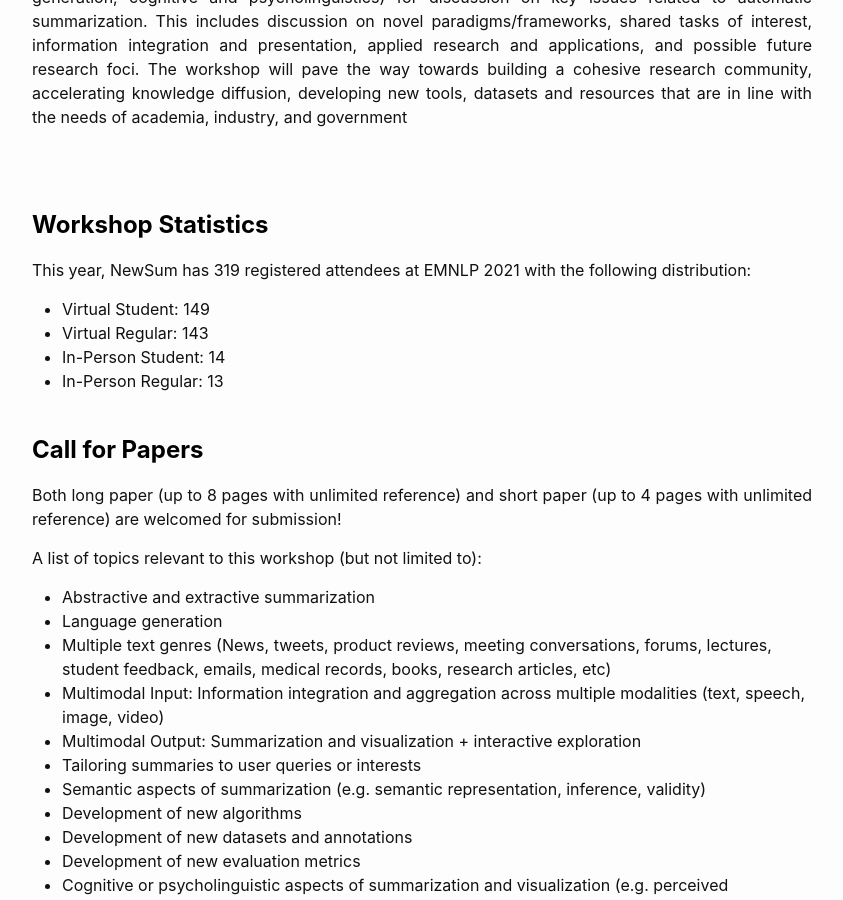
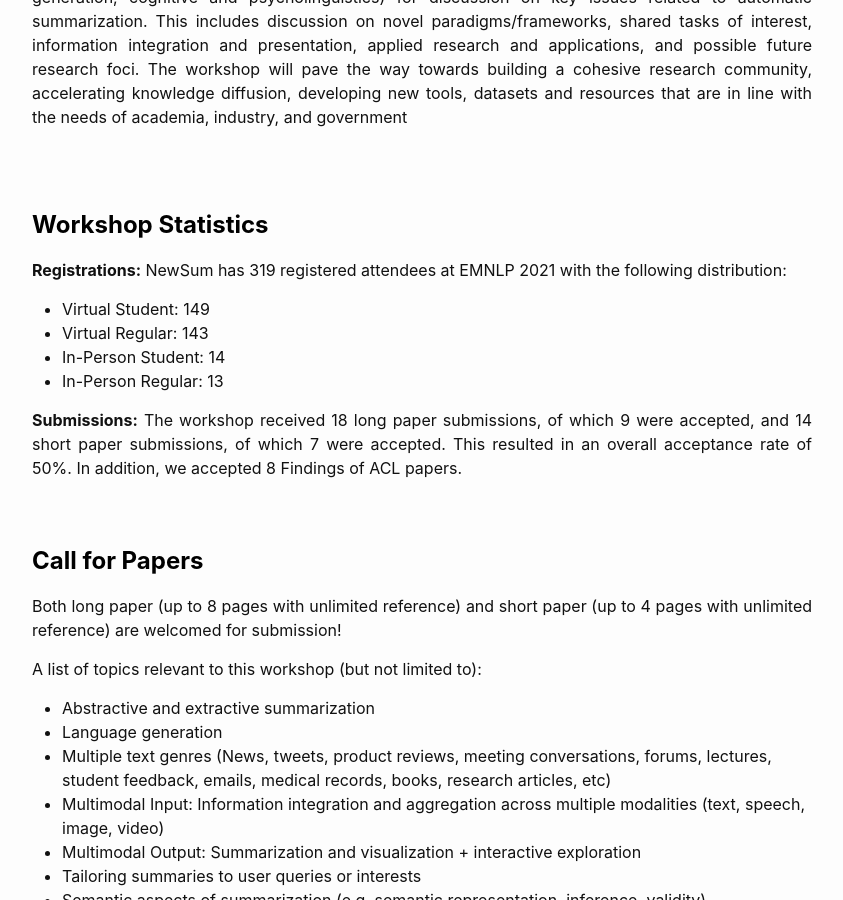
Before and after one commit to newsumm/newsumm.github.io, a Jekyll site: the page built from index.md, in a window 1280 px wide and 900 px high, scrolled down 997 px. Shown: the whole window, without its empty margins (218-1061 px from the left). Built offline with Jekyll 4.4.1, drawn with Linux system fonts in a browser that asks for light colours.

Commit message:
Update index.md

```diff
--- a/index.md
+++ b/index.md
@@ -36,12 +36,15 @@ The goal for this workshop is to provide a research forum for cross-fertilizatio
 
 <!-- Workshop Statistics -->
 <h2 class="blackpar_title" id="Workshop Statistics">Workshop Statistics</h2>
-This year, NewSum has 319 registered attendees at EMNLP 2021 with the following distribution:
+**Registrations:** NewSum has 319 registered attendees at EMNLP 2021 with the following distribution:
 
 - Virtual Student: 149
 - Virtual Regular: 143
 - In-Person Student: 14
 - In-Person Regular: 13
+
+**Submissions:**  The workshop received 18 long paper submissions, of which 9 were accepted, and 14 short paper submissions, of which 7 were accepted.
+This resulted in an overall acceptance rate of 50%. In addition, we accepted 8 Findings of ACL papers.
 <br><br>
 
 <!-- Call for Papers -->
```
